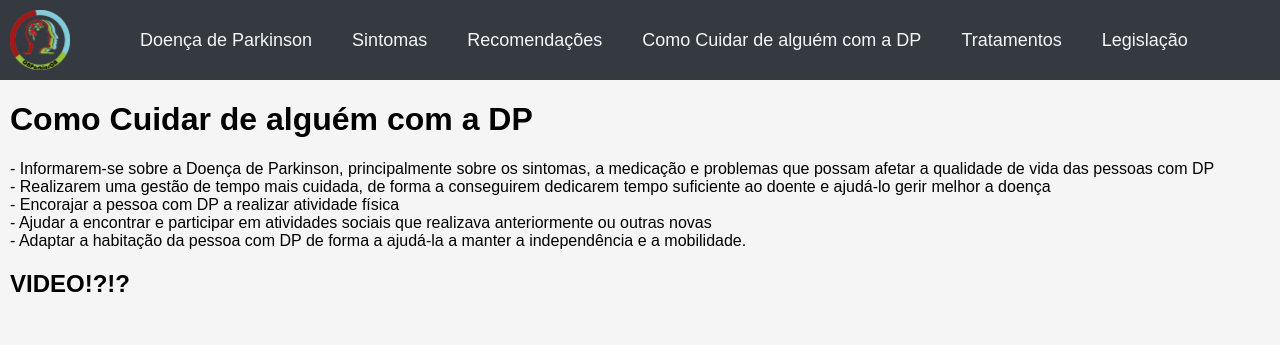
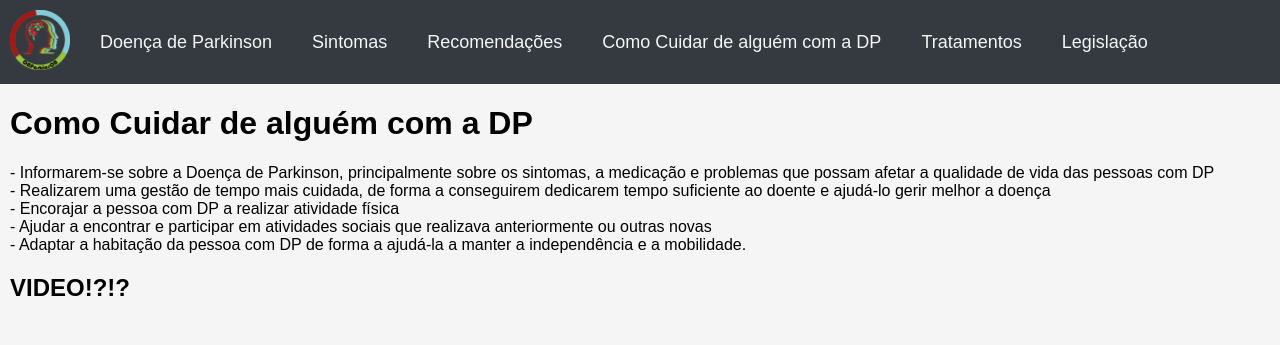
Before and after one commit to Rick2323/MD, a plain HTML site: page howToCare.html in a window 1280 px wide. Drawn offline with Linux system fonts and the light colour scheme; a script that the page names is missing.

Commit message:
mais fix

```diff
--- a/howToCare.html
+++ b/howToCare.html
@@ -13,7 +13,9 @@
 <body>
     <header>
         <div class="nav">
-            <img class="navBarImg" src="images/ONParkinson.png" alt="">
+            <a href="index.html">
+                <img class="navBarImg" alt="logo" src="images/ONParkinson.png">
+            </a>
             <ul class="navBar">
                 <li class="navBarItem"><a class="navBarItemLink" href="index.html">Doença de Parkinson</a></li>
                 <li class="navBarItem"><a class="navBarItemLink" href="symptoms.html">Sintomas</a></li>
--- a/styles/styles.css
+++ b/styles/styles.css
@@ -17,6 +17,8 @@ body{
 }
 
 .navBar{
+    margin: 0;
+    padding: 0;
     display: -webkit-box;
     display: -ms-flexbox;
     list-style: none;
```
Also changed, not shown: index.html (+3 -1 lines), legislation.html (+3 -1 lines), recommendations.html (+3 -1 lines), symptoms.html (+3 -1 lines), treatments.html (+3 -1 lines).
